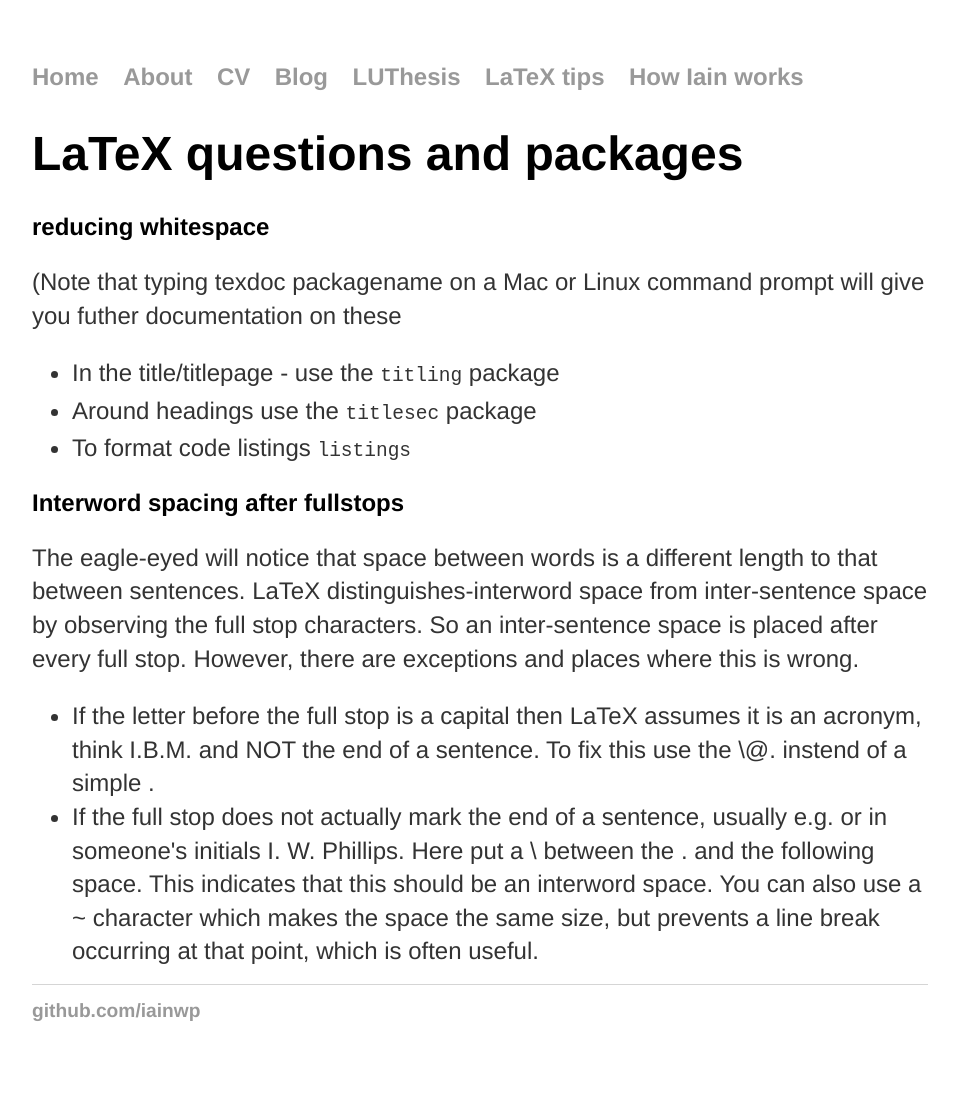
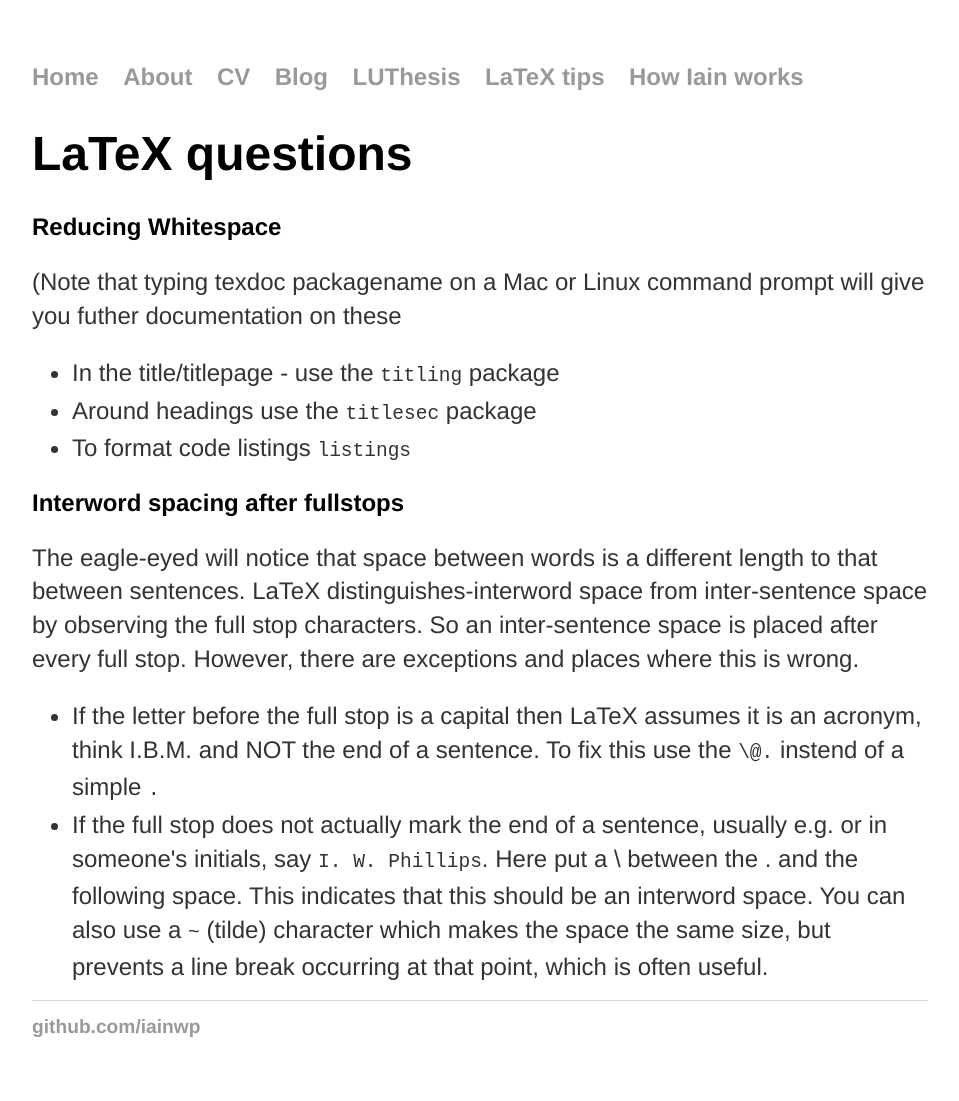
Before and after one commit to iainwp/iainwp.github.io, a Jekyll site: the page built from latex/index.html, in a window 1280 px wide. Shown: the whole page, without its empty margins (160-1119 px from the left). Built offline with Jekyll 4.4.1, drawn with Linux system fonts in a browser that asks for light colours.

Commit message:
further tidying

```diff
--- a/latex/index.html
+++ b/latex/index.html
@@ -2,8 +2,8 @@
 title: LaTeX packages
 layout: default
 ---
-<h1>LaTeX questions and packages</h1>
-<h2>reducing whitespace</h2>
+<h1>LaTeX questions</h1>
+<h2>Reducing Whitespace</h2>
 <p>(Note that typing texdoc packagename on a Mac or Linux command prompt will give you futher documentation on these</p>
 <ul>
   <li>In the title/titlepage - use the <code>titling</code> package</li>
@@ -21,11 +21,12 @@ layout: default
 <ul>
   <li>If the letter before the full stop is a capital then LaTeX assumes
   it is an acronym, think I.B.M. and NOT the end of a sentence.  To
-    fix this use the \@. instend of a simple .</li>
+    fix this use the <code>\@.</code> instend of a simple <code>.</code></li>
   <li>If the full stop does not actually mark the end of a sentence,
-  usually e.g. or in someone's initials I. W. Phillips.  Here put a \
-  between the . and the following space.  This indicates that this
-  should be an interword space.  You can also use a ~ character which
-  makes the space the same size, but prevents a line break occurring at
-    that point, which is often useful.</li>
+    usually e.g. or in someone's initials, say <code>I. W.
+    Phillips</code>. Here put a \ between the . and the following
+    space. This indicates that this should be an interword space. You
+    can also use a <code>~</code> (tilde) character which makes the
+    space the same size, but prevents a line break occurring at that
+    point, which is often useful.</li>
 </ul>
```
